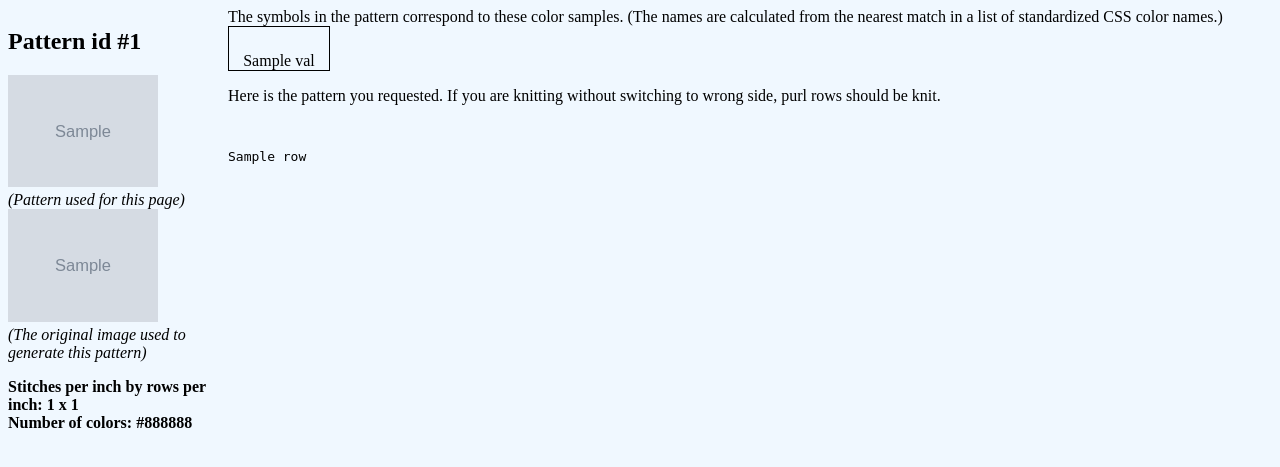
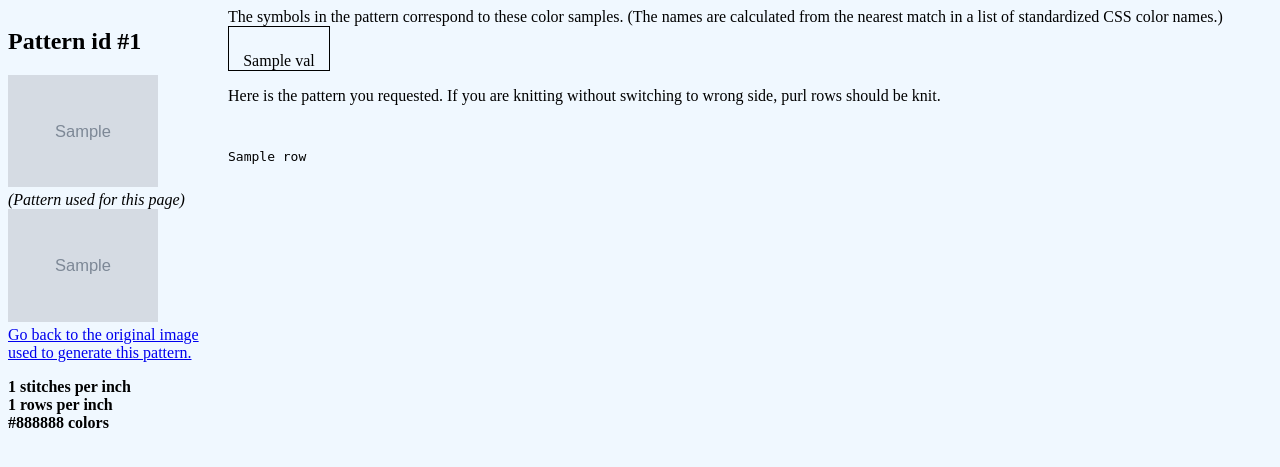
Before and after one commit to amdudda/Capstone_Final_Project, a Django app: template PatternGenerator/templates/PatternGenerator/ShowPattern.html in a window 1280 px wide. Shown: the top 467 px of the page. Run offline with Django 3.2, Linux system fonts and the light colour scheme; tables that the repository leaves empty hold one stand-in row (values such as "Sample post"); the template is opened without the code that fills it: values that come from a table or form of the project are taken from there, most other values are stand-ins (such as "Sample title", 1, 10 or a date in 2020); grey boxes marked "Sample" are stand-in pictures.

Commit message:
More layout changes.

```diff
--- a/PatternGenerator/static/style/style.css
+++ b/PatternGenerator/static/style/style.css
@@ -47,12 +47,7 @@ aside img {
     height: 400px;
 }
 
-#patterns_container {
-    float:left;
-}
-
-
-#generator-main-container {
+#patterns_container, #generator-main-container {
     float:left;
     position: absolute;
     left: 220px;
--- a/PatternGenerator/templates/PatternGenerator/ShowPattern.html
+++ b/PatternGenerator/templates/PatternGenerator/ShowPattern.html
@@ -12,9 +12,12 @@
         <img src="{% static 'images/bitmaps/'%}{{pattern.filename}}" /> <br/>
         <i>(Pattern used for this page)</i><br/>
         <img src="{% static 'images/source/'%}{{pattern.source_id.filename}}" /> <br/>
-        <i>(The original image used to generate this pattern)</i>
-        <p> <b>Stitches per inch by rows per inch: {{pattern.spi}} x {{pattern.rpi}}<br>
-        Number of colors: {{colors}}</b> </p>
+        <a href="{% url 'viewpatterns' pattern.source_id.id %}">Go back to the original image used to generate this pattern.</a>
+        <p> <b>
+            {{pattern.spi}} stitches per inch<br/>
+            {{pattern.rpi}} rows per inch <br/>
+             {{colors}} colors
+        </b> </p>
     </aside>
     <div id="pattern_container">
         <div id="color_block">
```
